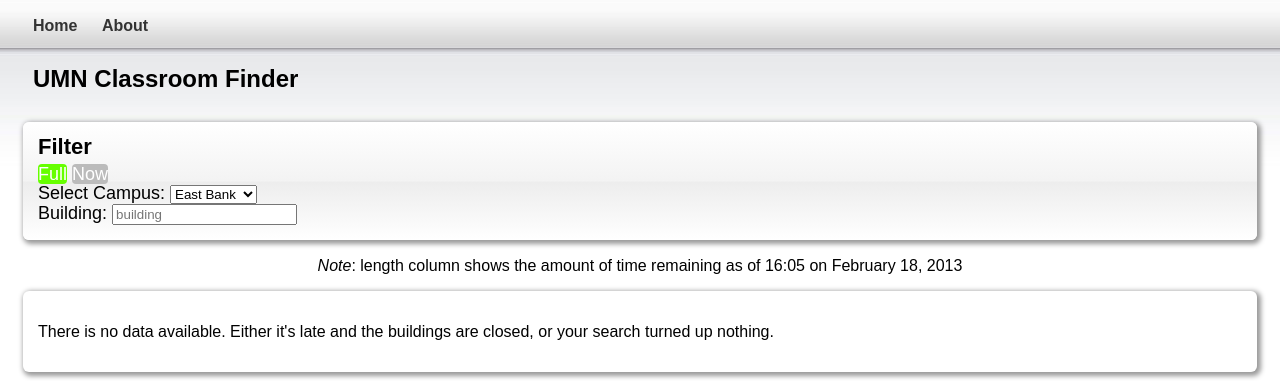
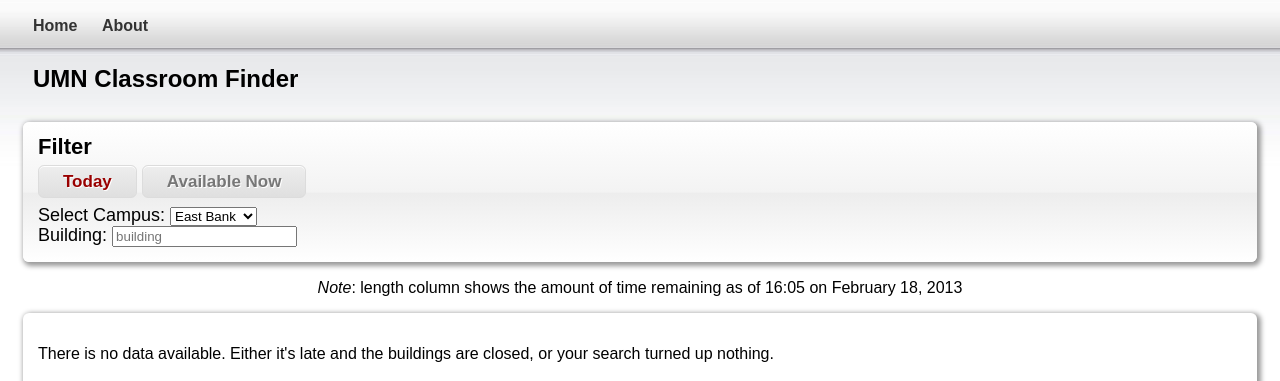
Before and after one commit to mikewadsten/classroom_finder, a Flask app: page / in a window 1280 px wide. Shown: the top 381 px of the page. Run offline with Flask 2, Linux system fonts and the light colour scheme; data that the repository does not hold is empty; some libraries are stand-ins or nearby versions.

Commit message:
Added non-blinding buttons for UI

```diff
--- a/static/css/style.css
+++ b/static/css/style.css
@@ -128,20 +128,61 @@
 
 #filter span a:link,
 #filter span a:visited {
-  color:#fff;
+
 }
+
 article#filter a:hover {
-  color:black;
+  color: black;
 }
+
 article#filter a {
-  background-color: #bbb;
-  -moz-border-radius: 4px;
-  -webkit-border-radius: 4px;
-  border-radius: 4px;
+
 }
+
 article#filter a.current {
-  background-color:#6f0;
+
 }
+
+article#filter .button {
+  -moz-box-shadow:inset 0px 1px 0px 0px #ffffff;
+  -webkit-box-shadow:inset 0px 1px 0px 0px #ffffff;
+  box-shadow:inset 0px 1px 0px 0px #ffffff;
+  background:-webkit-gradient( linear, left top, left bottom, color-stop(0.05, #ededed), color-stop(1, #dfdfdf) );
+  background:-moz-linear-gradient( center top, #ededed 5%, #dfdfdf 100% );
+  filter:progid:DXImageTransform.Microsoft.gradient(startColorstr='#ededed', endColorstr='#dfdfdf');
+  background-color:#ededed;
+  -moz-border-radius:6px;
+  -webkit-border-radius:6px;
+  border-radius:6px;
+  border:1px solid #dcdcdc;
+  display:inline-block;
+  color:#777777;
+  font-family:arial;
+  font-size:17px;
+  font-weight:bold;
+  padding:6px 24px;
+  text-decoration:none;
+  text-shadow:1px 1px 0px #ffffff;
+  margin-bottom: 8px;
+}
+
+article#filter .button:hover {
+  background:-webkit-gradient( linear, left top, left bottom, color-stop(0.05, #dfdfdf), color-stop(1, #ededed) );
+  background:-moz-linear-gradient( center top, #dfdfdf 5%, #ededed 100% );
+  filter:progid:DXImageTransform.Microsoft.gradient(startColorstr='#dfdfdf', endColorstr='#ededed');
+  background-color:#dfdfdf;
+}
+
+article#filter .button:active {
+  position:relative;
+  top:1px;
+}
+
+article#filter .current {
+  color: #900;
+}
+
+
 /*
 ================================================
   Gap related CSS
--- a/templates/index.html
+++ b/templates/index.html
@@ -3,8 +3,8 @@
 <article id='filter' class='i'>
   <span>
     <p class=iTtl>Filter</p>
-    <a href="/">Full</a>
-    <a href="/now">Now</a>
+    <a href="/" class='button'>Today</a>
+    <a href="/now" class='button'>Available Now</a>
   </span>
   <form name='form'>
     Select Campus:
```
Also changed, not shown: 1 other file.
